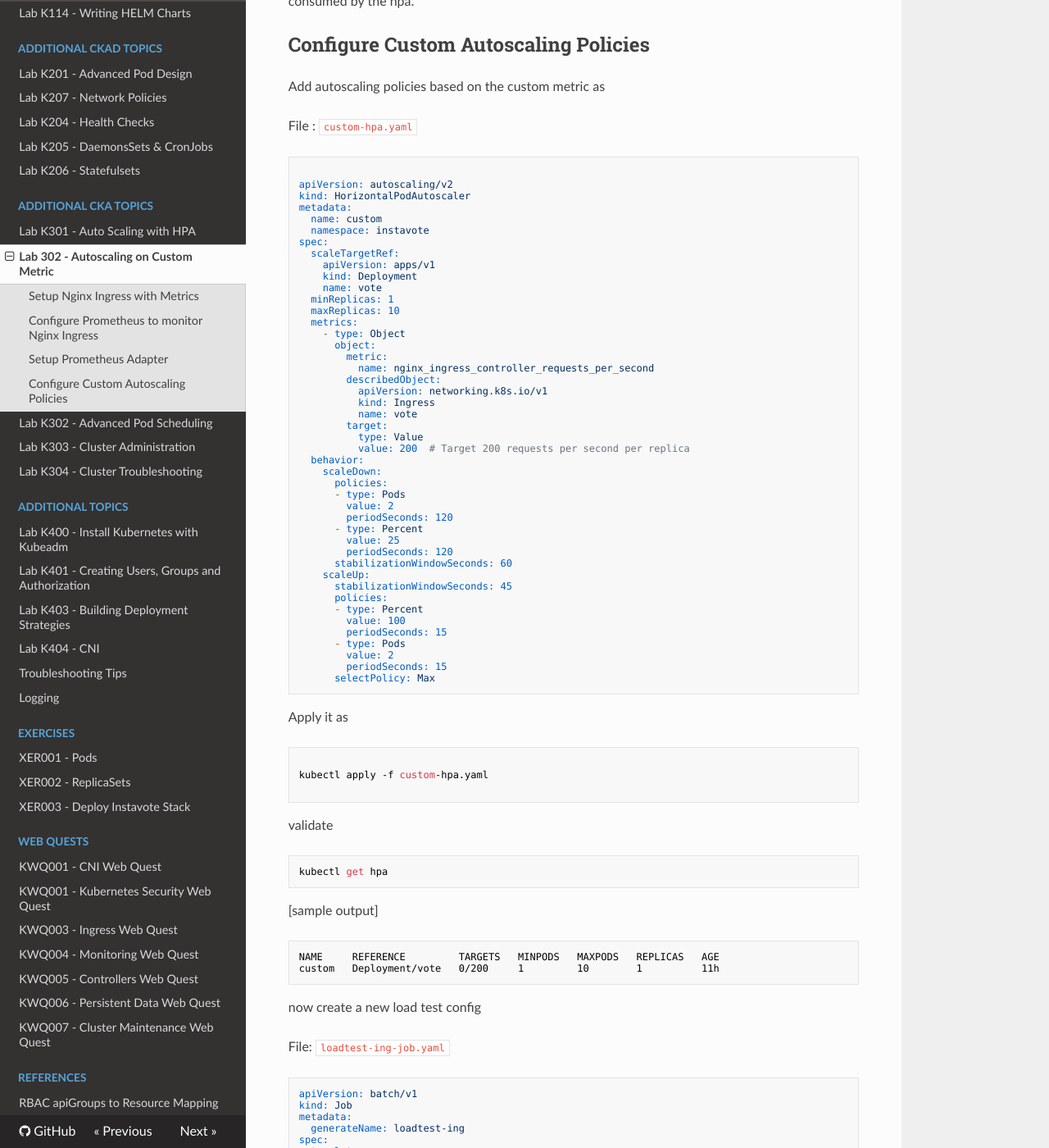
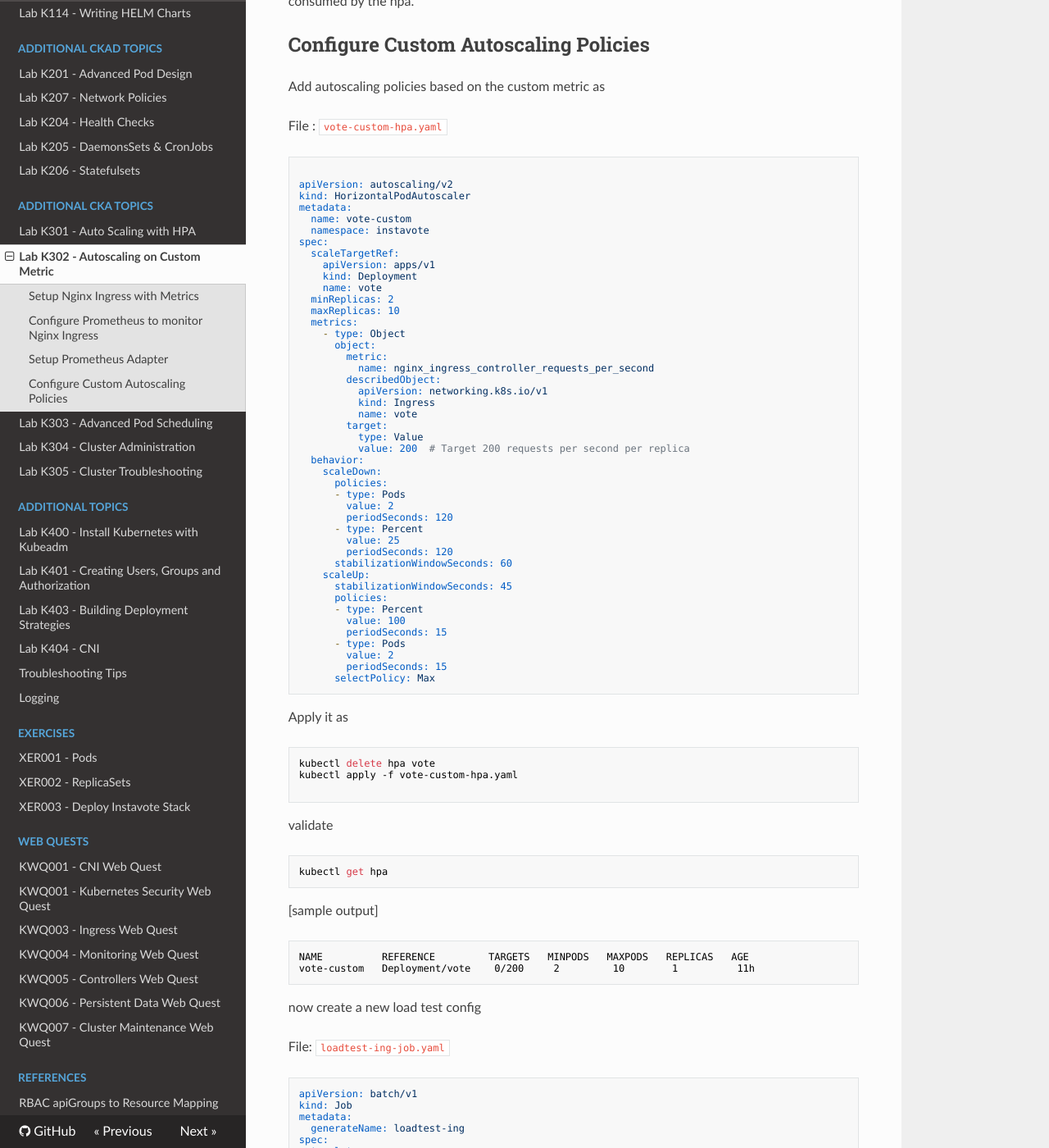
Before and after one commit to schoolofdevops/kubernetes-labguide, an MkDocs documentation site: the page built from chapters/custom_autoscaling.md, in a window 1280 px wide and 1400 px high, scrolled down 3167 px. Shown: the whole window at 82% size. Built offline with MkDocs 1.6.1, drawn with Linux system fonts in a browser that asks for light colours; nearby versions of some CDN libraries; some of the changed text lies outside the part shown.

Commit message:
fixed issues with the autoscaling labs updated RBAC lab

````diff
--- a/chapters/custom_autoscaling.md
+++ b/chapters/custom_autoscaling.md
@@ -140,20 +140,20 @@
 
 Add autoscaling policies based on the custom metric as
 
-File : `custom-hpa.yaml`
+File : `vote-custom-hpa.yaml`
 ```
 
 apiVersion: autoscaling/v2
 kind: HorizontalPodAutoscaler
 metadata:
-  name: custom
+  name: vote-custom
   namespace: instavote
 spec:
   scaleTargetRef:
     apiVersion: apps/v1
     kind: Deployment
     name: vote
-  minReplicas: 1
+  minReplicas: 2
   maxReplicas: 10
   metrics:
     - type: Object
@@ -193,8 +193,8 @@
 Apply it as
 
 ```
-
-kubectl apply -f custom-hpa.yaml
+kubectl delete hpa vote
+kubectl apply -f vote-custom-hpa.yaml
 
 ```
 
@@ -207,8 +207,8 @@
 [sample output]
 
 ```
-NAME     REFERENCE         TARGETS   MINPODS   MAXPODS   REPLICAS   AGE
-custom   Deployment/vote   0/200     1         10        1          11h
+NAME          REFERENCE         TARGETS   MINPODS   MAXPODS   REPLICAS   AGE
+vote-custom   Deployment/vote    0/200     2         10        1          11h
 ```
 
 
--- a/mkdocs.yml
+++ b/mkdocs.yml
@@ -20,7 +20,7 @@
      - Lab K108 - Storage: "kubernetes-dynamic-storage-provisioning.md"
      - Lab K109 - Mini Project: "kubernetes-sample-project.md"
      - Lab K110 - ConfigMaps & Secrets: "kubernetes-configuration-management-configmaps-secrets.md"
-     - Lab K111 - RBAC Concepts : "rbac_101.md"
+     - Lab K111 - RBAC Policies: "rbac_101.md"
      - Lab K112 - Ingress: "ingress.md"
      - Lab K113 - HELM Package Manager: "helm.md"
      - Lab K114 - Writing HELM Charts: "helm_charts.md"
@@ -32,10 +32,10 @@
      - Lab K206 - Statefulsets: "13_redis_statefulset.md"
   - Additional CKA Topics:
      - Lab K301 - Auto Scaling with HPA : "10_kubernetes_autoscaling.md"
-     - Lab 302 - Autoscaling on Custom Metric: "custom_autoscaling.md"
-     - Lab K302 - Advanced Pod Scheduling: "advanced_pod_scheduling.md"
-     - Lab K303 - Cluster Administration: "cluster-administration.md"
-     - Lab K304 - Cluster Troubleshooting: "cluster-troubleshooting.md"
+     - Lab K302 - Autoscaling on Custom Metric: "custom_autoscaling.md"
+     - Lab K303 - Advanced Pod Scheduling: "advanced_pod_scheduling.md"
+     - Lab K304 - Cluster Administration: "cluster-administration.md"
+     - Lab K305 - Cluster Troubleshooting: "cluster-troubleshooting.md"
   - Additional Topics:
      - Lab K400 - Install Kubernetes with Kubeadm: "install_kubernetes_with_kubeadm.md"
      - Lab K401 - Creating Users, Groups and Authorization: "configuring_authentication_and_authorization.md"
````
Also changed, not shown: chapters/10_kubernetes_autoscaling.md (+17 -5 lines), chapters/rbac_101.md (+27 -2 lines).
